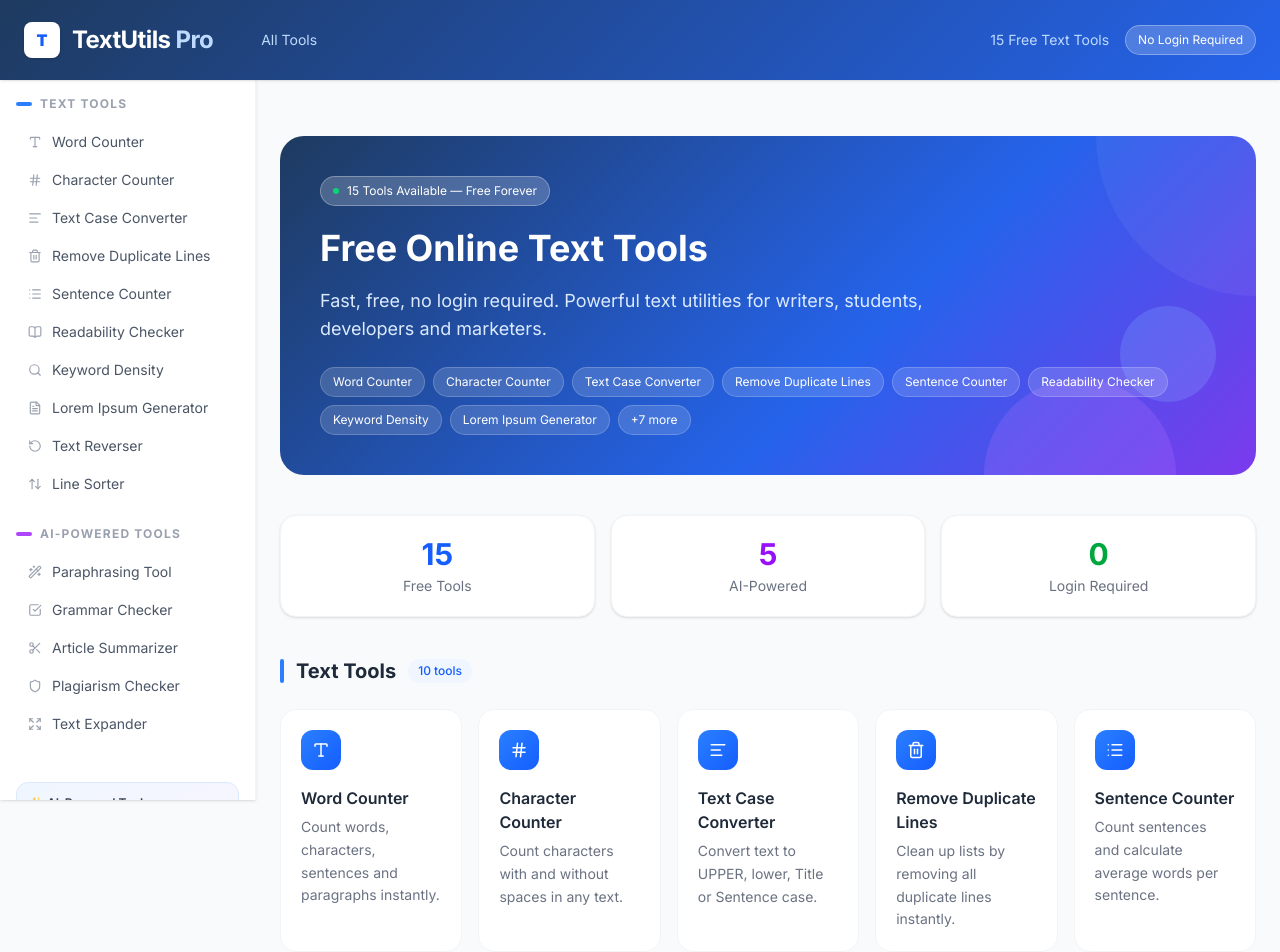
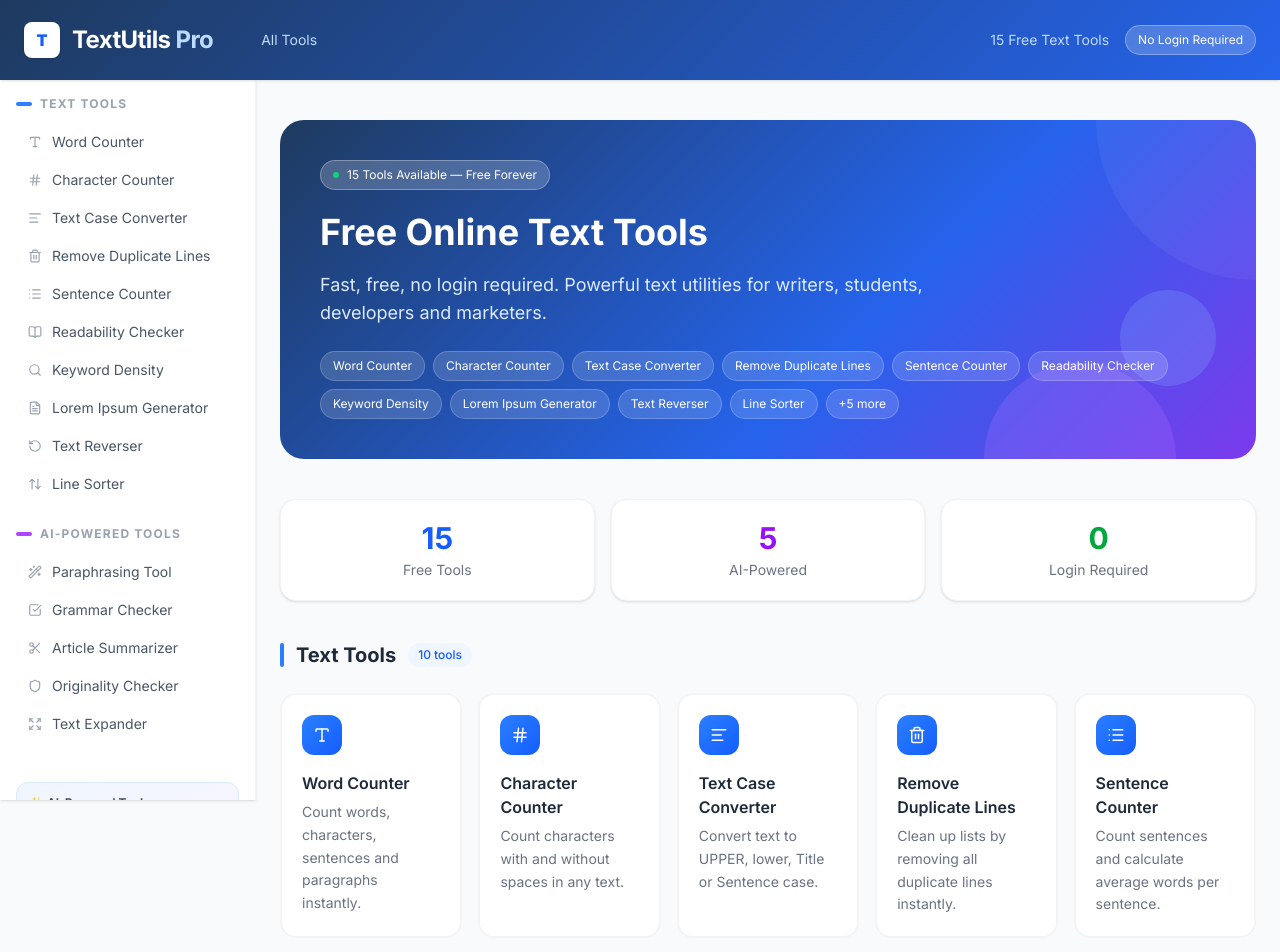
Before and after one commit to mhmugisha/textutils-pro, a Next.js app: page / in a window 1280 px wide. Shown: the top 952 px of the page. Built offline with nearby package versions, Linux system fonts and the light colour scheme.

Commit message:
Rename Plagiarism Checker to Originality Checker

```diff
--- a/app/page.tsx
+++ b/app/page.tsx
@@ -23,14 +23,9 @@
   { name: "Paraphrasing Tool", slug: "paraphrasing-tool", icon: Wand2, description: "Rewrite your text in Standard, Formal or Creative tone." },
   { name: "Grammar Checker", slug: "grammar-checker", icon: CheckSquare, description: "Fix grammar errors and get a list of all corrections made." },
   { name: "Article Summarizer", slug: "article-summarizer", icon: Scissors, description: "Summarize long articles into short, medium or detailed form." },
-  { name: "Plagiarism Checker", slug: "plagiarism-checker", icon: Shield, description: "Check text originality and flag suspicious phrases." },
+  { name: "Originality Checker", slug: "plagiarism-checker", icon: Shield, description: "Analyse your text for original expression and natural writing patterns." },
   { name: "Text Expander", slug: "text-expander", icon: Expand, description: "Expand short text into a fuller, enriched version." },
 ];
-
-const allTools = [...freeTools, ...aiTools];
-const heroDisplayCount = 8;
-const heroTools = allTools.slice(0, heroDisplayCount);
-const remainingCount = allTools.length - heroDisplayCount;
 
 function ToolCard({ name, slug, icon: Icon, description, ai = false }: {
   name: string;
@@ -41,8 +36,8 @@
 }) {
   return (
     <Link href={`/${slug}`}
-      className={`group relative bg-white rounded-2xl border p-5 hover:shadow-xl transition-all duration-200 hover:-translate-y-1 ${
-        ai ? "border-purple-100 hover:border-purple-300" : "border-gray-100 hover:border-blue-300"
+      className={`group relative bg-white rounded-2xl border-2 p-5 hover:shadow-xl transition-all duration-200 hover:-translate-y-1 ${
+        ai ? "border-purple-100 hover:border-purple-400" : "border-gray-100 hover:border-blue-400"
       }`}>
       <div className="flex items-start justify-between mb-4">
         <div className={`w-10 h-10 rounded-xl flex items-center justify-center ${
@@ -67,7 +62,7 @@
 
 export default function Home() {
   return (
-    <div className="py-6">
+    <div className="py-2">
       {/* Hero */}
       <div className="relative mb-10 p-10 rounded-3xl overflow-hidden w-full"
         style={{ background: "linear-gradient(135deg, #1e3a5f 0%, #2563eb 60%, #7c3aed 100%)" }}>
@@ -83,17 +78,15 @@
             Fast, free, no login required. Powerful text utilities for writers, students, developers and marketers.
           </p>
           <div className="flex flex-wrap gap-2">
-            {heroTools.map((tool) => (
+            {freeTools.map((tool) => (
               <Link key={tool.slug} href={`/${tool.slug}`}
                 className="bg-white/15 text-white text-xs px-3 py-1.5 rounded-full border border-white/20 hover:bg-white/25 transition-colors">
                 {tool.name}
               </Link>
             ))}
-            {remainingCount > 0 && (
-              <span className="bg-white/15 text-white text-xs px-3 py-1.5 rounded-full border border-white/20">
-                +{remainingCount} more
-              </span>
-            )}
+            <span className="bg-white/15 text-white text-xs px-3 py-1.5 rounded-full border border-white/20">
+              +{aiTools.length} more
+            </span>
           </div>
         </div>
         <div className="absolute top-0 right-0 w-80 h-80 bg-white/5 rounded-full -translate-y-40 translate-x-40" />
--- a/app/plagiarism-checker/page.tsx
+++ b/app/plagiarism-checker/page.tsx
@@ -9,7 +9,7 @@
   const [loading, setLoading] = useState(false);
   const [error, setError] = useState("");
 
-  const checkPlagiarism = async () => {
+  const checkOriginality = async () => {
     if (!text.trim()) return;
     setLoading(true);
     setError("");
@@ -50,14 +50,17 @@
   return (
     <div className="py-6">
       <div className="flex items-center gap-2 mb-2">
-        <h1 className="text-2xl font-bold text-gray-900">Plagiarism Checker</h1>
+        <h1 className="text-2xl font-bold text-gray-900">Originality Checker</h1>
         <span className="text-xs bg-purple-100 text-purple-600 px-2 py-0.5 rounded-full">AI</span>
       </div>
-      <p className="text-gray-500 mb-6">Check your text for originality and get an AI-powered plagiarism analysis instantly.</p>
+      <p className="text-gray-500 mb-2">Analyse your text for original expression and natural writing patterns using AI.</p>
+      <div className="bg-blue-50 border border-blue-100 rounded-xl px-4 py-3 mb-6">
+        <p className="text-xs text-blue-600">ℹ️ This tool analyses writing originality and expression patterns using AI. It does not search the internet or compare against external databases.</p>
+      </div>
 
       <textarea
         className="w-full h-64 p-4 border border-gray-200 rounded-xl bg-white resize-none focus:outline-none focus:ring-2 focus:ring-purple-300 text-gray-800 mb-2"
-        placeholder="Paste your text here to check for plagiarism..."
+        placeholder="Paste your text here to check originality..."
         value={text}
         maxLength={3000}
         onChange={(e) => setText(e.target.value)}
@@ -70,11 +73,11 @@
 
       <div className="flex gap-3">
         <button
-          onClick={checkPlagiarism}
+          onClick={checkOriginality}
           disabled={!text.trim() || loading}
           className="px-5 py-2 bg-purple-600 text-white rounded-lg text-sm font-medium hover:bg-purple-700 disabled:opacity-40 transition-colors"
         >
-          {loading ? "Analysing..." : "Check Plagiarism"}
+          {loading ? "Analysing..." : "Check Originality"}
         </button>
         {text && (
           <button onClick={() => { setText(""); setScore(null); setVerdict(""); setFlagged([]); setError(""); }} className="text-sm text-red-500 hover:text-red-700">
@@ -92,7 +95,7 @@
             </div>
             <div>
               <p className={`font-semibold ${colors.text} mb-1`}>
-                {score >= 80 ? "Highly Original" : score >= 60 ? "Mostly Original" : "Potentially Plagiarised"}
+                {score >= 80 ? "Highly Original" : score >= 60 ? "Mostly Original" : "Low Originality"}
               </p>
               <p className="text-sm text-gray-600">{verdict}</p>
             </div>
@@ -104,7 +107,7 @@
               <ul className="space-y-2">
                 {flagged.map((phrase, i) => (
                   <li key={i} className="flex items-start gap-2 text-sm text-gray-600">
-                    <span className="mt-0.5 w-5 h-5 bg-red-100 text-red-500 rounded-full flex items-center justify-center text-xs flex-shrink-0">!</span>
+                    <span className="mt-0.5 w-5 h-5 bg-yellow-100 text-yellow-600 rounded-full flex items-center justify-center text-xs flex-shrink-0">!</span>
                     {phrase}
                   </li>
                 ))}
@@ -114,7 +117,7 @@
 
           {flagged.length === 0 && (
             <div className="bg-green-50 border border-green-200 rounded-xl p-4">
-              <p className="text-sm text-green-700 font-medium">✓ No suspicious phrases detected.</p>
+              <p className="text-sm text-green-700 font-medium">✓ No low-originality phrases detected.</p>
             </div>
           )}
         </div>
@@ -124,10 +127,10 @@
         <h2 className="text-lg font-semibold text-gray-700 mb-4">Frequently Asked Questions</h2>
         <div className="space-y-4">
           {[
-            { q: "How does the plagiarism checker work?", a: "Our AI analyses your text for originality by detecting overly common phrases, repeated patterns, and content that lacks unique expression." },
-            { q: "What does the originality score mean?", a: "A score of 80 or above means your text is highly original. Between 60 and 79 means mostly original with some common phrases. Below 60 suggests potential plagiarism concerns." },
-            { q: "Is this checker 100% accurate?", a: "This tool provides an AI-powered estimate of originality. For academic or professional use, we recommend using it alongside a dedicated plagiarism detection service." },
-            { q: "What are flagged phrases?", a: "Flagged phrases are sections of your text that appear overly common, generic, or potentially copied from other sources." },
+            { q: "What does the Originality Checker do?", a: "It uses AI to analyse your text for original expression, natural writing patterns, and creative language use. It identifies phrases that feel generic or overly common." },
+            { q: "Is this the same as a plagiarism checker?", a: "No. This tool analyses writing originality and expression using AI. It does not search the internet or compare your text against external databases like Copyscape or Turnitin." },
+            { q: "What does the originality score mean?", a: "A score of 80 or above means your text uses highly original expression. Between 60 and 79 means mostly original with some generic phrasing. Below 60 suggests the writing relies heavily on common or formulaic language." },
+            { q: "What are flagged phrases?", a: "Flagged phrases are sections of your text that appear overly generic, formulaic, or lacking in original expression." },
             { q: "Is this tool free?", a: "Yes, completely free with no login or account required." },
           ].map((faq) => (
             <div key={faq.q} className="bg-white border border-gray-100 rounded-xl p-4">
--- a/components/Sidebar.tsx
+++ b/components/Sidebar.tsx
@@ -25,7 +25,7 @@
     { name: "Paraphrasing Tool", slug: "paraphrasing-tool", icon: Wand2 },
     { name: "Grammar Checker", slug: "grammar-checker", icon: CheckSquare },
     { name: "Article Summarizer", slug: "article-summarizer", icon: Scissors },
-    { name: "Plagiarism Checker", slug: "plagiarism-checker", icon: Shield },
+    { name: "Originality Checker", slug: "plagiarism-checker", icon: Shield },
     { name: "Text Expander", slug: "text-expander", icon: Expand },
   ]},
 ];
```
